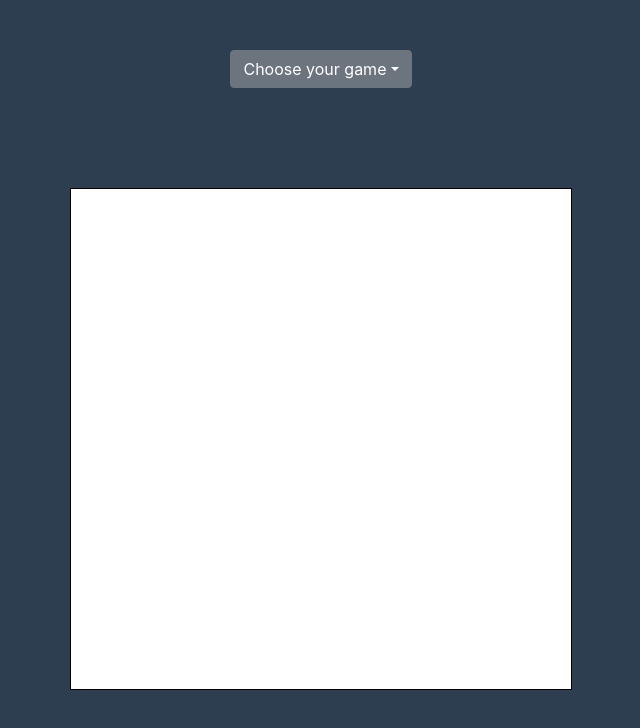
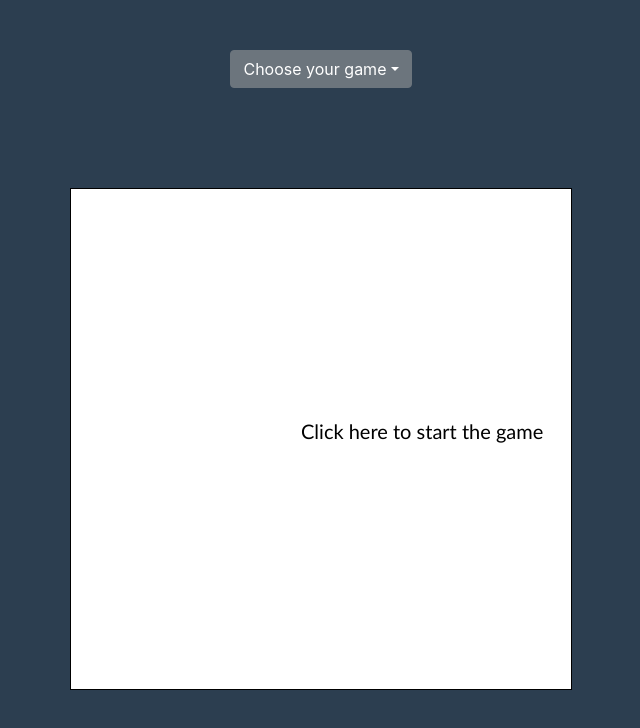
Before and after one commit to nitishbala2000/javascriptGames, a React (Create React App) app: page /breakout in a window 1280 px wide. Shown: the top 728 px of the page, without its empty margins (319-959 px from the left). Built offline with nearby package versions, Linux system fonts and the light colour scheme.

Commit message:
Breakout game finished

```diff
--- a/src/App.js
+++ b/src/App.js
@@ -25,7 +25,7 @@ function App() {
                                                           height="500"
                                                           width="500"
                                                           canvasId="breakoutCanvas"
-                                                          scriptPath={process.env.PUBLIC_URL + "/games/breakout/game.js"}/>  }/>
+                                                          game="breakout"/>  }/>
 
 
           <Route path="/" render={(props) => <Game {...props} height="600" width="1000"/>}/>
--- a/src/components/Game/Game.js
+++ b/src/components/Game/Game.js
@@ -8,8 +8,25 @@ class Game extends Component {
 
     game = null;
 
+    startGame = () => {
+        if (this.game) {
+            this.game.stop();
+        }
+
+
+        switch (this.props.game) {
+            case "breakout" : {
+                this.game = new BreakoutGame();
+            }
+        }
+    }
+
     componentDidUpdate() {
+       this.startGame();
+    }
 
+    componentDidMount() {
+      this.startGame();
     }
 
     render() {
--- /dev/null
+++ b/src/games/breakout/draw.js
@@ -0,0 +1,36 @@
+import {WIDTH, HEIGHT} from "./game.js";
+
+export function drawStartScreen(context) {
+    context.save();
+    context.clearRect(0, 0, WIDTH, HEIGHT);
+    context.font = "20px calibri";
+    context.fillText("Click here to start the game", 230, 250);
+    context.restore();
+}
+
+export function drawGame (context, score, lives, tiles, bat, ball) {
+
+    context.save();
+    context.clearRect(0, 0, WIDTH, HEIGHT);
+
+    context.fillText("Score: " + score, 5, 480);
+    context.fillText("Lives: " + lives, 430, 480);
+
+    for (var i = 0; i < tiles.length; i++) {
+        tiles[i].draw(context);
+    }
+
+    bat.draw(context);
+    ball.draw(context);
+    context.restore();
+}
+
+export function drawWinScreen(context, score, lives, tiles, bat, ball) {
+    drawGame(score, lives, tiles, bat, ball);
+    context.fillText("Well done, you won!", 160, 250);
+}
+
+export function drawLossScreen(context, score, lives, tiles, bat, ball) {
+    drawGame(score, lives, tiles, bat, ball);
+    context.fillText("Game Over, your score was " + this.score, 160, 250);
+}
--- a/src/games/breakout/game.js
+++ b/src/games/breakout/game.js
@@ -1,12 +1,13 @@
 import { Tile } from "./tile.js";
 import { Bat } from "./bat.js"
 import { Ball } from "./ball.js";
+import * as draw from "./draw.js";
 
 
 
+export var WIDTH = 500;
+export var HEIGHT = 500;
 
-var WIDTH = 500;
-var HEIGHT = 500;
 var margin_x = 5;
 var margin_y = 5;
 var batY = 400;
@@ -35,19 +36,19 @@ export class BreakoutGame {
     state = null;
     intervalVar = null;
     context = null;
-    canvas = null;
+
 
     constructor() {
 
         let myCanvas = document.getElementById("breakoutCanvas");
 
-        this.context = this.canvas.getContext("2d");
+        this.context = myCanvas.getContext("2d");
         this.context.font = "20px calibri";
 
         this.state = "notStarted";
 
-        myCanvas.onclick = function () {
-            if (this.state !== "notStarted") {
+        myCanvas.onclick = () => {
+            if (this.state !== "running") {
                 this.initialiseGame();
                 this.state = "running";
             }
@@ -61,9 +62,7 @@ export class BreakoutGame {
 
             switch (this.state) {
                 case "notStarted": {
-                    context.clearRect(0, 0, WIDTH, HEIGHT);
-                    context.font = "20px calibri";
-                    context.fillText("Click here to start the game", 230, 250);
+                    draw.drawStartScreen(this.context);
                     break;
                 }
 
@@ -73,36 +72,24 @@ export class BreakoutGame {
                 }
 
                 case "won": {
-                    context.clearRect(0, 0, WIDTH, HEIGHT);
-                    context.fillText("Well done, you won!", 160, 250);
+                    draw.drawWinScreen(context, this.score, this.lives, this.tiles, this.bat, this.ball);
+                    break;
                 }
 
                 default: {
                     //lost
-                    context.clearRect(0, 0, WIDTH, HEIGHT);
-                    context.fillText("Well done, you won!", 160, 250);
-                    context.fillText("Game Over, your score was " + this.score, 160, 250);
+                    draw.drawLossScreen(context, this.score, this.lives, this.tiles, this.bat, this.ball);
                 }
             }
 
-        }, 100);
+        }, 20);
     }
 
     gameLoop() {
 
         let context = this.context;
 
-        context.clearRect(0, 0, WIDTH, HEIGHT);
-
-        context.fillText("Score: " + this.score, 5, 480);
-        context.fillText("Lives: " + this.lives, 430, 480);
-
-        for (var i = 0; i < this.tiles.length; i++) {
-            this.tiles[i].draw(context);
-        }
-
-        this.bat.draw(context);
-        this.ball.draw(context);
+        draw.drawGame(context, this.score, this.lives, this.tiles, this.bat, this.ball);
 
         this.bat.move(WIDTH);
         this.ball.updatePositionAndDirection(WIDTH, HEIGHT);
@@ -161,13 +148,28 @@ export class BreakoutGame {
         //Create bat
         this.bat = new Bat(batDimensions, batY);
 
+        document.onkeydown = (event) => {
+            if (event.keyCode == 37) {
+                this.bat.vx = -5;
+            } else if (event.keyCode == 39) {
+                this.bat.vx = 5;
+            }
+        }
+
+        document.onkeyup = (event) => {
+            if (event.keyCode == 37 || event.keyCode == 39) {
+                this.bat.vx = 0;
+            }
+        }
+
+
         this.ball = new Ball(ballRadius, ballSpeed);
 
         this.score = 0;
         this.lives = 3;
     }
 
-    stopGame() {
+    stop() {
         if (this.intervalVar) {
             clearInterval(this.intervalVar);
         }
```
